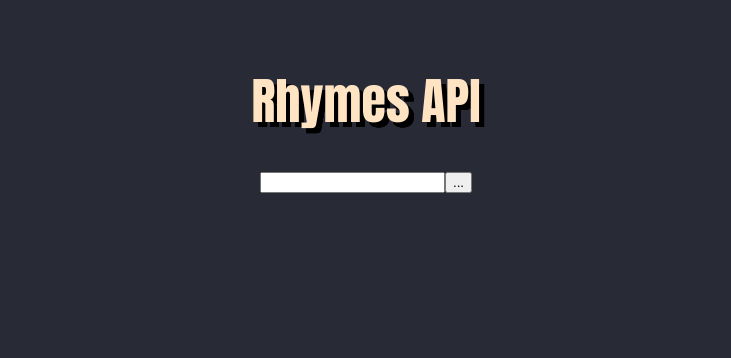
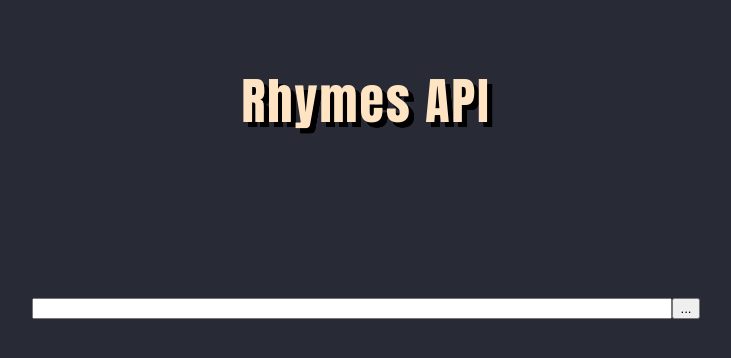
Before and after one commit to BakiLogic/ReactJS-entrega, a React (Create React App) app: page / in a window 1280 px wide. Shown: the top 358 px of the page, without its empty margins (274-1005 px from the left). Built offline with nearby package versions, Linux system fonts and the light colour scheme.

Commit message:
Css changes and overallFix
manythings

```diff
--- a/public/style.css
+++ b/public/style.css
@@ -7,7 +7,7 @@ body {
     text-align: center;
     height: 20%;
     margin-top: 5%;
-    text-size-adjust: 20;
+
 
 }
 
@@ -18,4 +18,22 @@ body {
     text-shadow: 5px 5px 0 #000, 5px 5px 0 #000, 5px 5px 0 #000, 5px 5px 0 #000;
     font-size: 50px;
     color: bisque;
+    letter-spacing: 2px;
 }
+
+.inputRhyme {
+    margin-top: 5px;
+    margin-left: auto;
+    margin-right: auto;
+    height:25px;
+    width: 50%;
+    text-align: left;
+    background-color:rgba(143, 138, 132, 0.61);
+
+
+}
+.searchBar {
+    margin-top: 10%;
+    height:20%;
+    width:50%;
+}
--- a/src/Parts/BarraPesquisa.js
+++ b/src/Parts/BarraPesquisa.js
@@ -31,7 +31,7 @@ const BarraPesquisa = () => {
 
     return (
         <div>
-            <input type="text" value={palavra} onChange={editPalavra} />
+            <input type="text" value={palavra} onChange={editPalavra} className = "searchBar"/>
             <Button onClick={buscarPalavra} variant="outline-warning">...</Button>
             {(erro !== 0||dados.length > 0) && <CaixaResposta dados={dados} erro={erro}/>}
             <ErrorMsg catchErro={erro}/>
--- a/src/Parts/CaixaResposta.js
+++ b/src/Parts/CaixaResposta.js
@@ -5,10 +5,12 @@ const CaixaResposta = ({ dados, erro }) => {
     if (erro === false) {
       return (
         <div>
+        <listgroup>
           {dados.map((rima, index) => (
             <div key={index} className='inputRhyme'>
             <ListGroup.Item>{index + 1}. {rima}</ListGroup.Item>
           </div>))}
+          </listgroup>
         </div>
       )
     } else {
```
